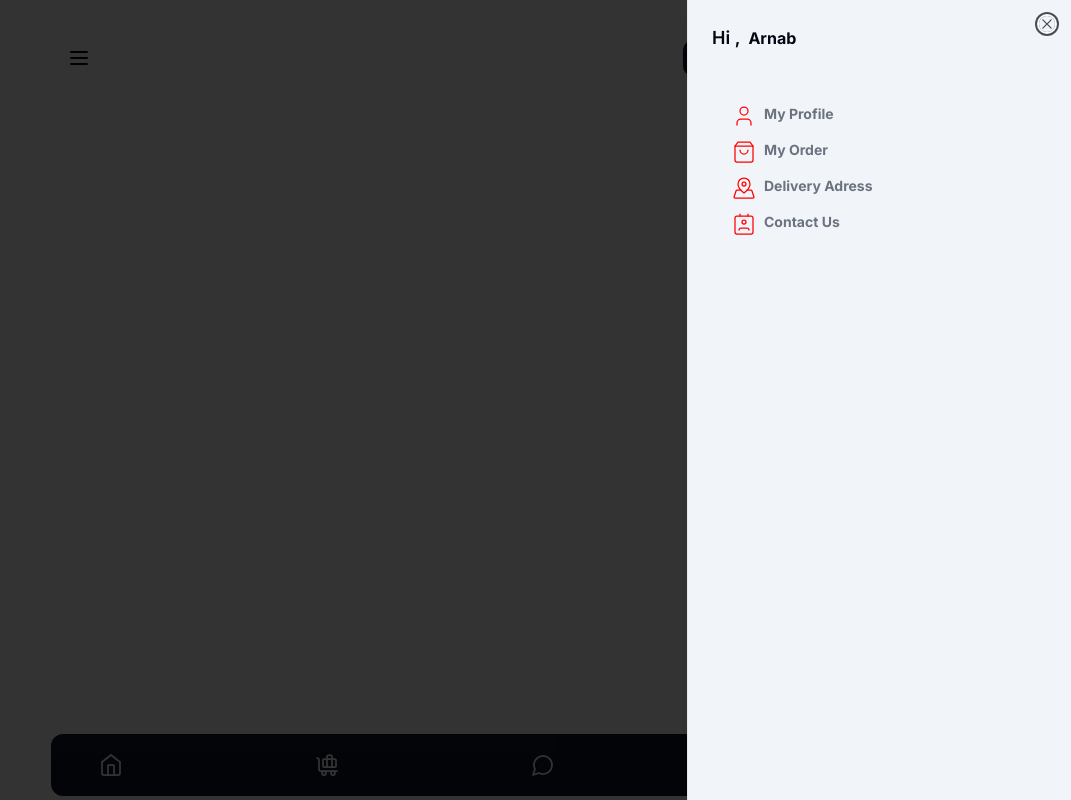
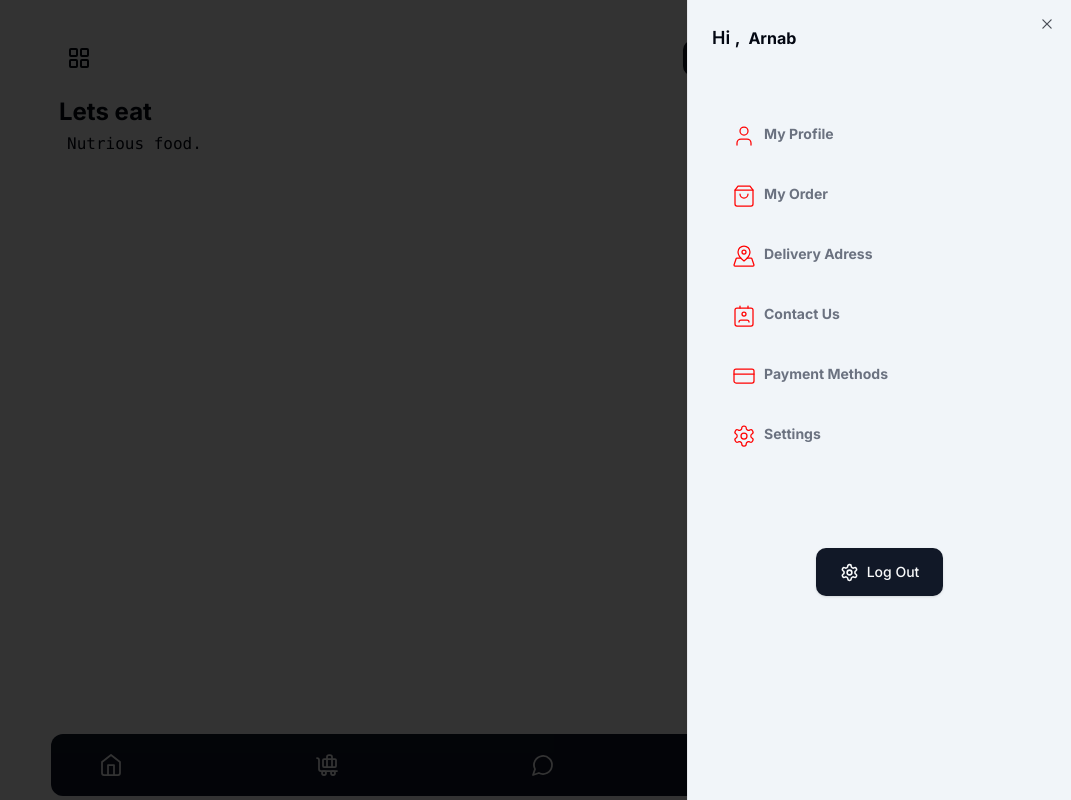
Before and after one commit to DedxAB/food-app-final-yr-project, a Next.js app: page / in a window 1280 px wide. Both pictures are taken after a click on the button 968 px from the left and 762 px from the top of the page. Shown: the whole page, without its empty margins (209-1280 px from the left). Built offline with nearby package versions, Linux system fonts and the light colour scheme.

Commit message:
add log out button

```diff
--- a/src/app/home/page.jsx
+++ b/src/app/home/page.jsx
@@ -1,6 +1,7 @@
-import { Home, BaggageClaim, MessageCircle, User, MapPinned,ShoppingBag,Contact,Settings} from 'lucide-react'
+import { Home, BaggageClaim, MessageCircle, User, MapPinned, ShoppingBag, Contact, Power,CreditCard,Settings } from 'lucide-react'
 import { Avatar, AvatarFallback, AvatarImage } from "@/components/ui/avatar"
 import Link from 'next/link'
+import { Button } from '@/components/ui/button'
 import {
     Carousel,
     CarouselContent,
@@ -41,7 +42,7 @@
                                     <SheetHeader className=''>
                                         <SheetTitle>Hi ,<span className='font-bold px-2 text-base'>Arnab</span></SheetTitle>
                                         <SheetDescription>
-                                            <div className='flex items-start flex-col justify-normal pt-11 gap-3 mx-5'>
+                                            <div className='flex items-start flex-col justify-normal pt-16 gap-9 mx-5'>
                                                 <Link href="#" className='flex '>
                                                     <User color="#ff0000" strokeWidth={1.25} />
                                                     <span className="font-bold ml-2">My Profile</span>
@@ -51,19 +52,30 @@
                                                     <span className="font-bold ml-2">My Order</span>
                                                 </Link>
                                                 <Link href="#" className='flex '>
-                                                    <MapPinned  color="#ff0000" strokeWidth={1.25} />
+                                                    <MapPinned color="#ff0000" strokeWidth={1.25} />
                                                     <span className="font-bold ml-2">Delivery Adress</span>
                                                 </Link>
                                                 <Link href="#" className='flex '>
-                                                <Contact  color="#ff0000" strokeWidth={1.25} />
+                                                    <Contact color="#ff0000" strokeWidth={1.25} />
                                                     <span className="font-bold ml-2">Contact Us</span>
                                                 </Link>
-
-
+                                                <Link href="#" className='flex '>
+                                                <CreditCard color="#ff0000" strokeWidth={1.25} />
+                                                    <span className="font-bold ml-2">Payment Methods</span>
+                                                </Link>
+                                                <Link href="#" className='flex '>
+                                                <Settings  color="#ff0000" strokeWidth={1.25} />
+                                                    <span className="font-bold ml-2">Settings</span>
+                                                </Link>
                                             </div>
 
                                         </SheetDescription>
                                     </SheetHeader>
+                                    <div className='flex justify-center items-center py-20 m-5'>
+                                        <Button className='px-6 py-6'>
+                                        <Settings size={19} /><span className='pl-2'>Log Out</span>
+                                            </Button>
+                                    </div>
                                 </SheetContent>
                             </Sheet>
 
--- a/src/app/page.jsx
+++ b/src/app/page.jsx
@@ -1,6 +1,6 @@
 
 import { Button } from "@/components/ui/button";
-import { Menu, ShoppingCart } from "lucide-react";
+import { Menu, ShoppingCart,LayoutGrid} from "lucide-react";
 import Navbar from "./home/page"
 import Link from "next/link";
 
@@ -8,19 +8,27 @@
   return (
     <main className="relative h-[87vh] ">
       <div className="flex justify-between items-center p-5">
-        <Menu className="cursor-pointer"/>
+      <LayoutGrid className="cursor-pointer" />
         <Link href="/signup">
           <Button variant="" size="icon" className="w-28">
             {/* <ShoppingCart className="h-4 w-4" />  */}
             <span>Sing Up</span>
           </Button>
         </Link>
-
       </div>
       <div className="absolute bottom-0 left-0 mt-4 text-center p-5">
       </div>
-      <div >
-        <Navbar/>
+      {/* home name  */}
+      <div className=" flex justify-normal gap-2">
+        <div>
+          <span className="font-bold text-2xl pl-3">Lets eat</span>
+        </div>
+      </div>
+      <div className="flex justify-normal flex-col">
+        <span className="pl-4 m-1 font-mono font-3xl">Nutrious food.</span>
+      </div>
+      <div>
+        <Navbar />
       </div>
     </main>
   );
```
Lines whose indentation alone changed are shown as unchanged.
